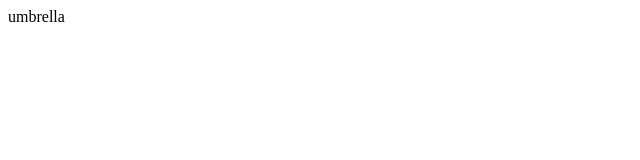
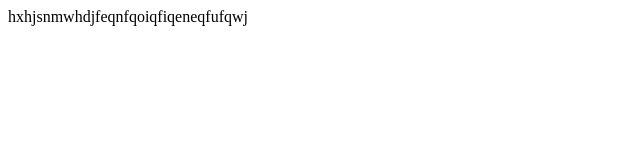
Before and after one commit to oohsimiii/thinking, a plain HTML site: page index.html in a window 1280 px wide. Shown: the whole page, without its empty margins (0-640 px from the left). Drawn offline with Linux system fonts and the light colour scheme.

Commit message:
asdbsadsdshjd

```diff
--- a/index.html
+++ b/index.html
@@ -5,6 +5,6 @@
     <title>thinking</title>
   </head>
   <body>
-    umbrella
+    hxhjsnmwhdjfeqnfqoiqfiqeneqfufqwj
   </body>
 </html>
```
